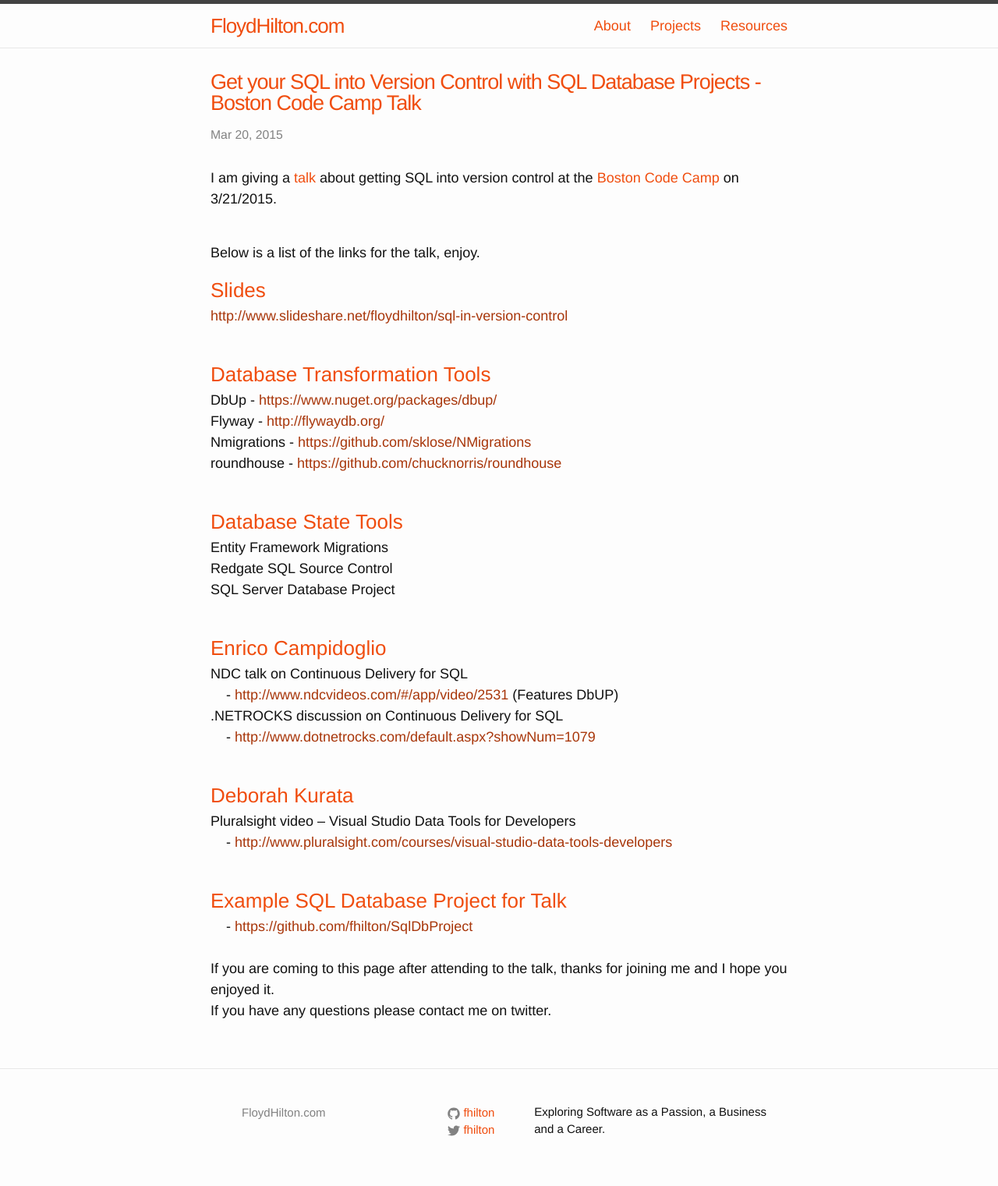
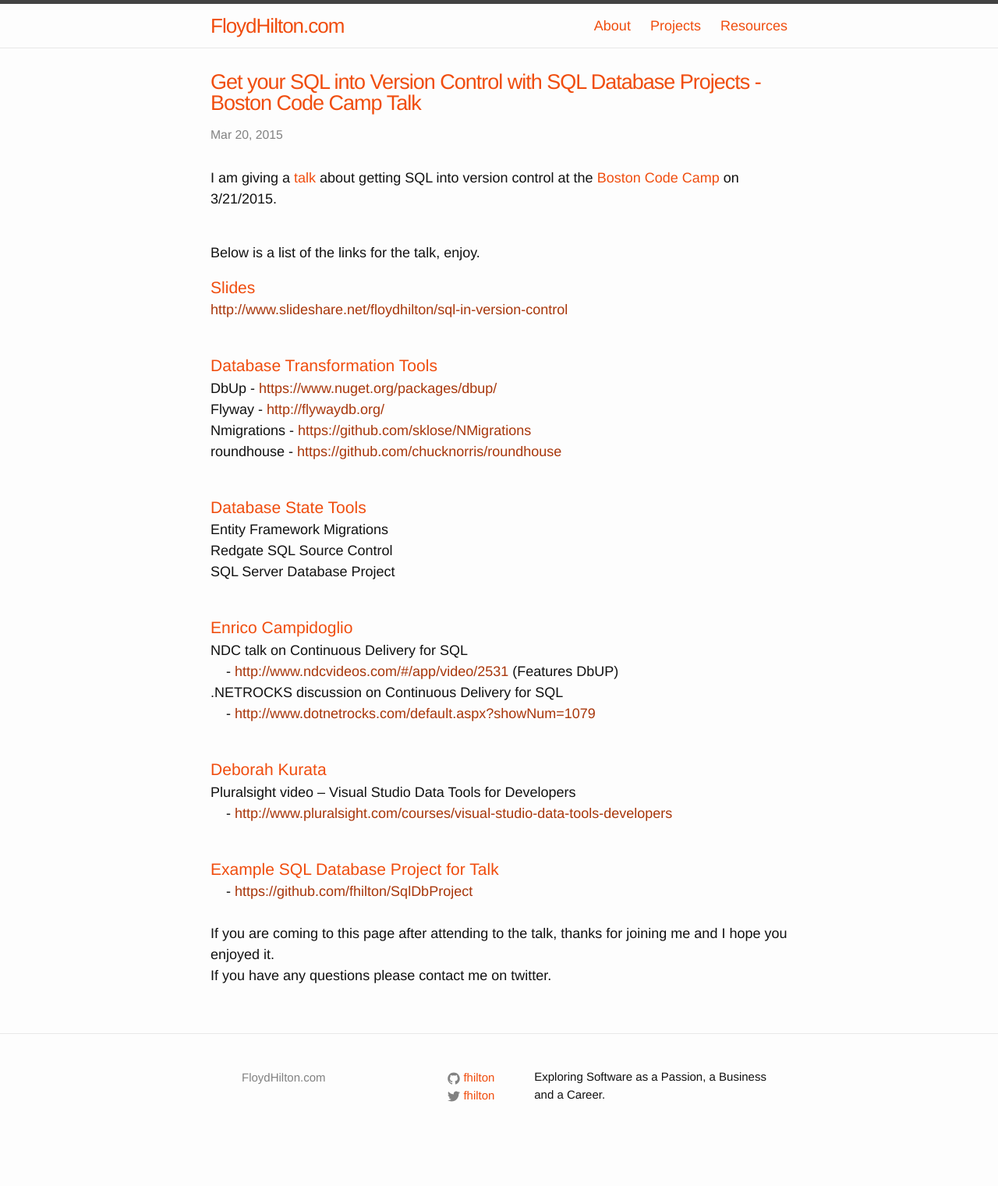
Before and after one commit to fhilton/fhilton.github.io, a Jekyll site: the page built from _posts/2015-03-20-boston-code-camp-sql-database-project-talk.md, in a window 1280 px wide. Shown: the whole page at 78% size. Built offline with Jekyll 4.4.1, drawn with Linux system fonts in a browser that asks for light colours; after the commit the page ends 1476 px from its top, so only the background shows below that.

Commit message:
Fixing more sizes

```diff
--- a/_sass/_layout.scss
+++ b/_sass/_layout.scss
@@ -227,7 +227,7 @@
     }
 
     h3 {
-        font-size: 26px;
+        // font-size: 26px;
 
         @include media-query($on-laptop) {
             font-size: 22px;
```
